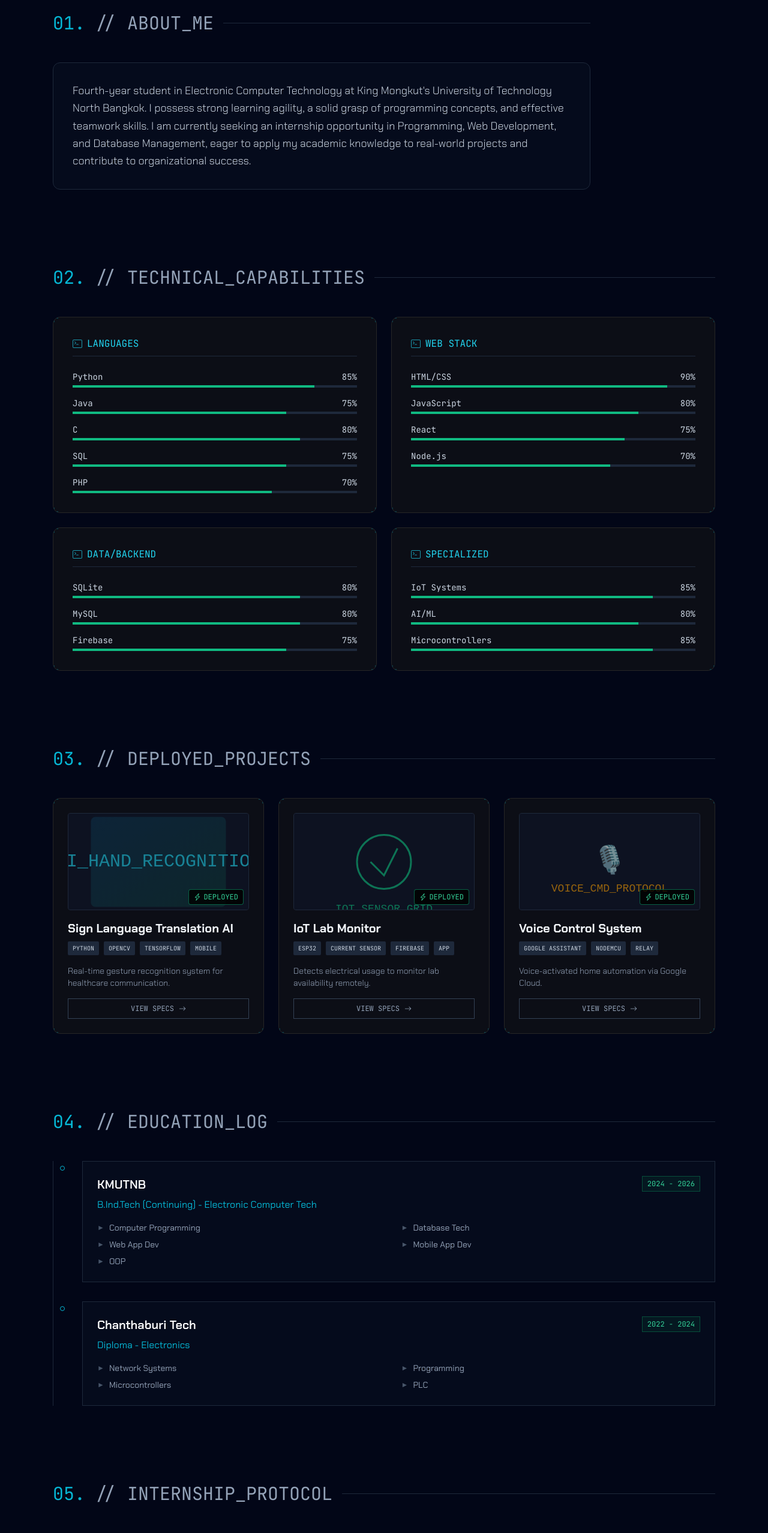
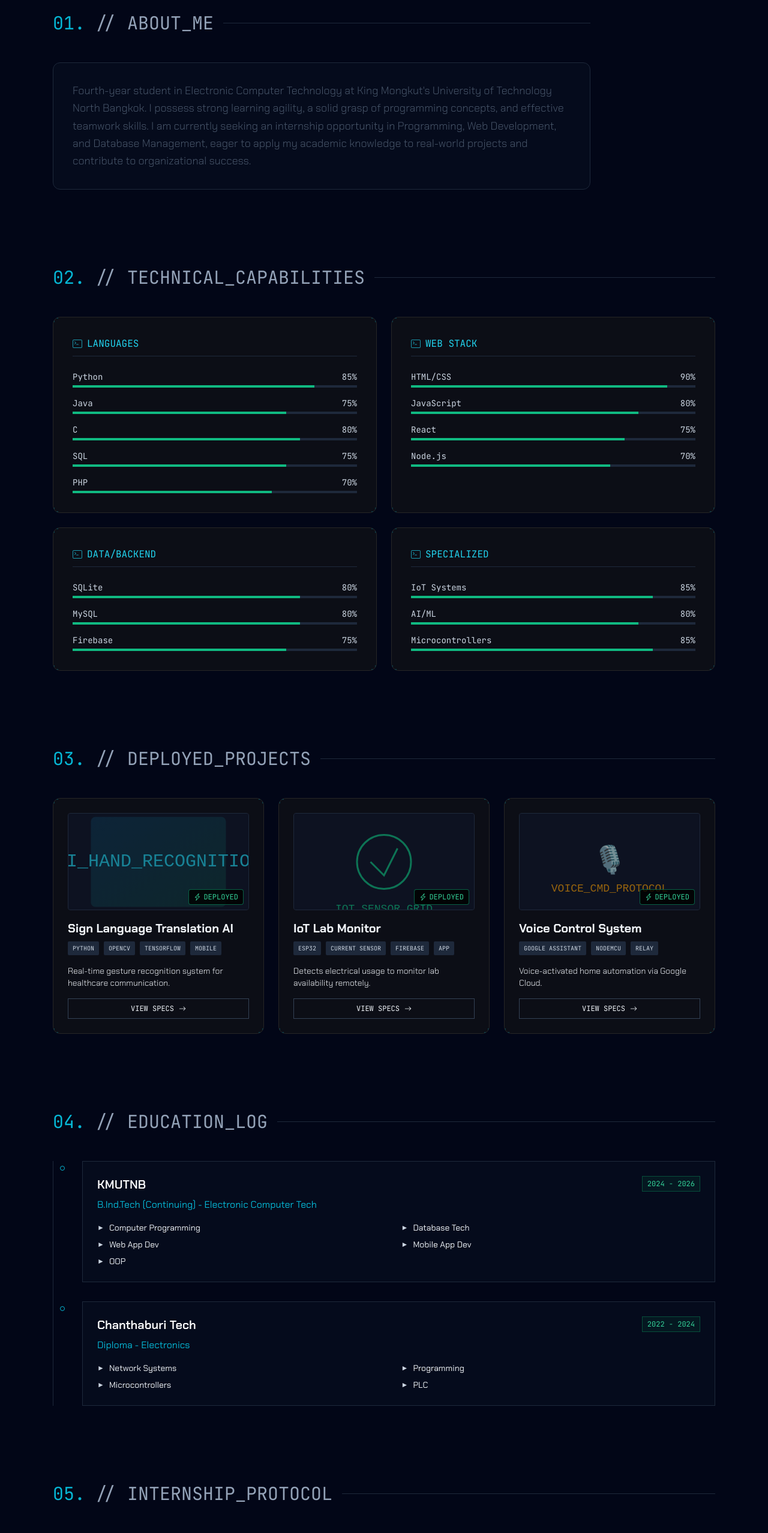
Before and after one commit to arunburapha-k/my-portfolio, a React (Create React App) app in the folder my-resume/: page / in a window 1280 px wide. Shown: the part 900-3455 px from the top of the page at 60% size. Built offline with nearby package versions, Linux system fonts and the light colour scheme.

Commit message:
Update style font

```diff
--- a/my-resume/src/resume-app.jsx
+++ b/my-resume/src/resume-app.jsx
@@ -496,7 +496,7 @@ export default function ResumeApp() {
             <span className="h-px bg-slate-800 flex-grow"></span>
           </h2>
           <div className="p-8 border border-slate-800 bg-slate-900/30 rounded-xl">
-             <p className="text-lg leading-relaxed text-slate-300 font-light">{t.about}</p>
+             <p className="text-lg leading-relaxed text-slate-600 font-light">{t.about}</p>
           </div>
         </section>
 
@@ -554,8 +554,8 @@ export default function ResumeApp() {
                        </span>
                     ))}
                   </div>
-                  <p className="text-sm text-slate-400 mb-4 flex-grow font-light">{project.description}</p>
-                  <button className="w-full py-2 border border-slate-700 hover:bg-emerald-500/10 hover:border-emerald-500 hover:text-emerald-400 text-slate-400 text-xs font-mono transition-all flex justify-center items-center gap-2">
+                  <p className="text-sm text-slate-100 mb-4 flex-grow font-light">{project.description}</p>
+                  <button className="w-full py-2 border border-slate-700 hover:bg-emerald-500/10 hover:border-emerald-500 hover:text-emerald-400 text-slate-100 text-xs font-mono transition-all flex justify-center items-center gap-2">
                     VIEW SPECS <BsArrowRight />
                   </button>
                 </div>
@@ -580,10 +580,10 @@ export default function ResumeApp() {
                        <span className="font-mono text-xs text-emerald-400 border border-emerald-900 bg-emerald-900/20 px-2 py-1">{edu.year}</span>
                     </div>
                     <p className="text-cyan-500 mb-4">{edu.degree} - {edu.field}</p>
-                    <div className="grid md:grid-cols-2 gap-2 text-sm text-slate-400">
+                    <div className="grid md:grid-cols-2 gap-2 text-sm text-slate-100">
                       {edu.courses.map((c, cIdx) => (
                         <div key={cIdx} className="flex items-center gap-2">
-                          <span className="text-slate-600 text-xs">►</span> {c}
+                          <span className="text-slate-300 text-xs">►</span> {c}
                         </div>
                       ))}
                     </div>
@@ -608,7 +608,7 @@ export default function ResumeApp() {
                <div className="inline-block px-3 py-1 bg-gradient-to-r from-cyan-500 to-emerald-500 text-slate-900 font-bold rounded text-sm mb-6">
                  {t.period}
                </div>
-               <p className="text-slate-300 mb-8 max-w-2xl">{t.description}</p>
+               <p className="text-slate-100 mb-8 max-w-2xl">{t.description}</p>
                <h4 className="font-mono text-sm text-slate-500 uppercase mb-4">{t.whatIBring}</h4>
                <div className="grid md:grid-cols-2 gap-4">
                  {t.achievements.map((item, i) => (
@@ -635,7 +635,7 @@ export default function ResumeApp() {
                   {hobbyIcons[index]}
                 </div>
                 <h3 className="text-xl font-bold font-mono text-white mb-4 text-cyan-400">{hobby.title}</h3>
-                <p className="text-slate-400 leading-relaxed text-sm">{hobby.desc}</p>
+                <p className="text-slate-100 leading-relaxed text-sm">{hobby.desc}</p>
               </SpotlightCard>
             ))}
           </div>
```
